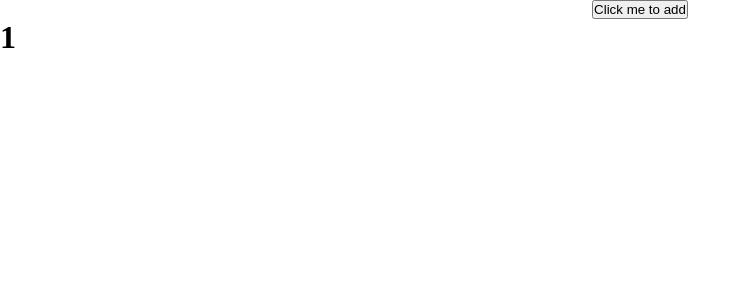
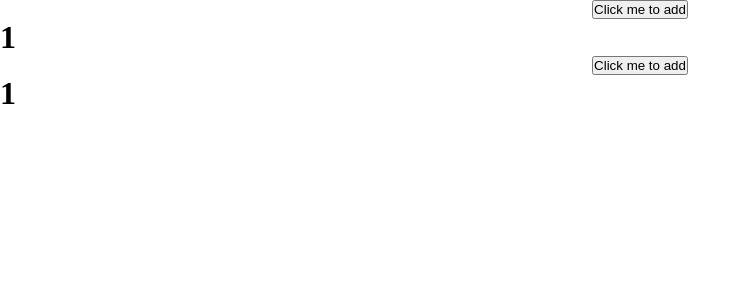
Before and after one commit to Ata12333/HTML_CSS_PROJEKT, a Python web app: template templates/index.html in a window 1280 px wide. Shown: the top 300 px of the page, without its empty margins (0-749 px from the left). Run offline with Jinja, Linux system fonts and the light colour scheme; the template is opened without the code that fills it: most values are stand-ins (such as "Sample title", 1, 10 or a date in 2020).

Commit message:
Update index.html

```diff
--- a/templates/index.html
+++ b/templates/index.html
@@ -14,6 +14,15 @@
             <h1> {{number}} </h1>
         </div>
 
+        <div class = "button-box">
+            <form action="/add" method = "POST" >
+                <button type="submit" class = "button">Click me to add</button>
+            </form>
+        </div>
+
+        <div class = "number-box">
+            <h1> {{number}} </h1>
+        </div>
     </body>
 
 </html>
```
